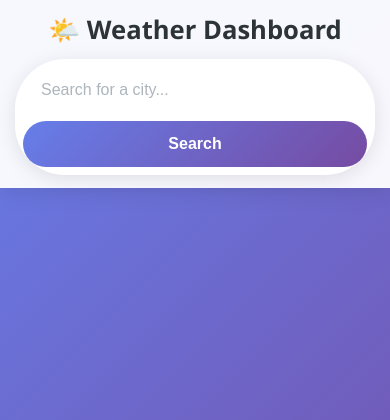
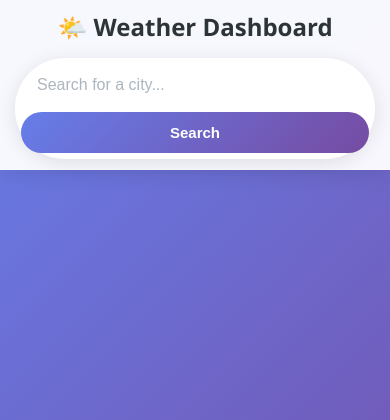
Before and after one commit to dashe21/weatherapp, a Flask app: page / in a window 390 px wide. Shown: the top 420 px of the page. Run offline with Flask 3, Linux system fonts and the light colour scheme.

Commit message:
Fix the header overlap

```diff
--- a/static/css/style.css
+++ b/static/css/style.css
@@ -57,12 +57,12 @@ body {
     justify-content: center;
     gap: 8px;
     margin-bottom: 12px;
-    padding: 8px 16px;
+    padding: 6px 12px;
     background-color: #e3f2fd;
     border: 1px solid #bbdefb;
     border-radius: 12px;
     color: #1976d2;
-    font-size: 0.9em;
+    font-size: 0.85em;
     animation: slideIn 0.3s ease-out;
 }
 
@@ -611,7 +611,7 @@ body {
     }
 
     .main-content {
-        margin-top: 200px;
+        margin-top: 240px;
         padding: 0 20px 50px;
     }
 
@@ -664,38 +664,45 @@ body {
 
 @media (max-width: 480px) {
     .nav-content {
-        padding: 12px 15px;
-        gap: 12px;
+        padding: 10px 15px;
+        gap: 10px;
     }
 
     .nav-title {
-        font-size: 1.6rem;
+        font-size: 1.5rem;
+        margin-bottom: 5px;
+    }
+
+    .last-search-indicator {
+        padding: 4px 8px;
+        margin-bottom: 8px;
+        font-size: 0.8em;
     }
 
     .search-input-group {
         flex-direction: column;
-        gap: 8px;
-        padding: 8px;
+        gap: 6px;
+        padding: 6px;
     }
 
     #cityInput {
-        padding: 14px 18px;
+        padding: 12px 16px;
         font-size: 16px;
     }
 
     #getWeatherBtn {
-        padding: 14px 24px;
-        font-size: 16px;
+        padding: 12px 20px;
+        font-size: 15px;
     }
 
     #clearLastSearchBtn {
-        padding: 14px 18px;
+        padding: 12px 16px;
         align-self: center;
-        max-width: 50px;
+        max-width: 48px;
     }
 
     .main-content {
-        margin-top: 220px;
+        margin-top: 260px;
         padding: 0 15px 40px;
     }
 
```
